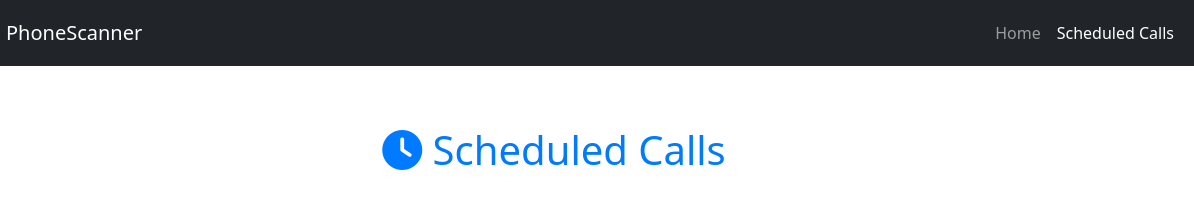
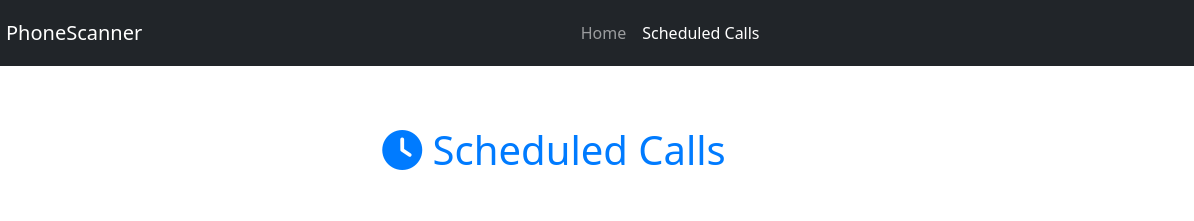
Before and after one commit to pawarp19/Phonescanner, a website: page public/scheduled-calls.html in a window 1280 px wide. Shown: the top 221 px of the page, 86-1280 px from the left. Drawn offline with nearby package versions, Linux system fonts and the light colour scheme; no server answers.

Commit message:
lastfinal commit

```diff
--- a/public/scheduled-calls.html
+++ b/public/scheduled-calls.html
@@ -20,10 +20,10 @@
       <button class="navbar-toggler" type="button" data-bs-toggle="collapse" data-bs-target="#navbarNav" aria-controls="navbarNav" aria-expanded="false" aria-label="Toggle navigation">
         <span class="navbar-toggler-icon"></span>
       </button>
-      <div class="collapse navbar-collapse" id="navbarNav">
-        <ul class="navbar-nav ms-auto">
+      <div class="collapse navbar-collapse justify-content-center" id="navbarNav">
+        <ul class="navbar-nav">
           <li class="nav-item">
-            <a class="nav-link " href="/">Home</a>
+            <a class="nav-link" href="/">Home</a>
           </li>
           <li class="nav-item">
             <a class="nav-link active" href="scheduled-calls.html">Scheduled Calls</a>
```
